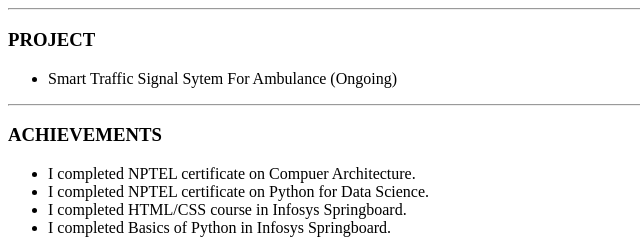
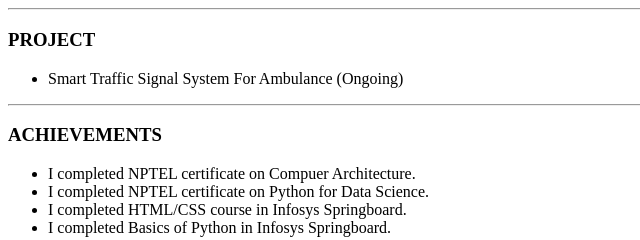
Before and after one commit to suganya58/html-resume, a plain HTML site: page index.html in a window 1280 px wide. Shown: the part 805-1045 px from the top of the page, 0-640 px from the left. Drawn offline with Linux system fonts and the light colour scheme.

Commit message:
Update index.html

```diff
--- a/index.html
+++ b/index.html
@@ -39,7 +39,7 @@ Cuddalore</li>
 <hr>
 <h3>PROJECT</h3>
 <ul>
-    <li>Smart Traffic Signal Sytem For Ambulance  (Ongoing)</li>
+    <li>Smart Traffic Signal System For Ambulance  (Ongoing)</li>
 </ul>
 <hr>
 <h3>ACHIEVEMENTS</h3>
```
